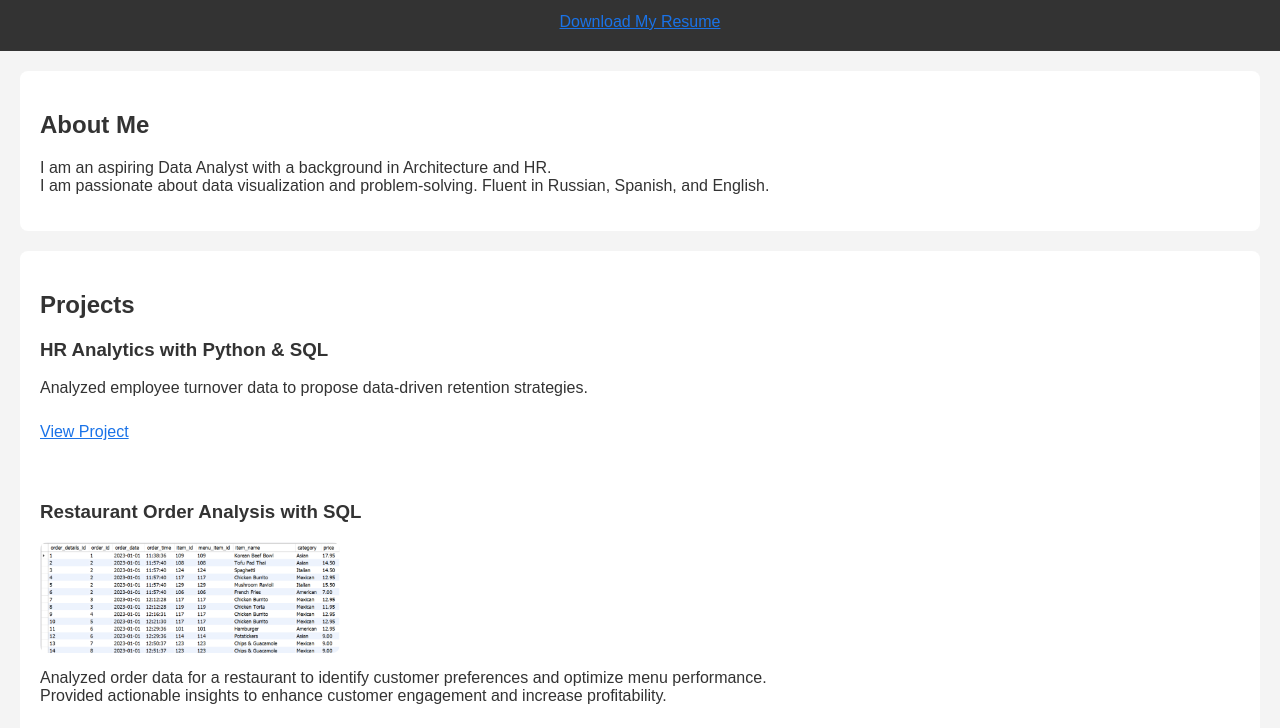
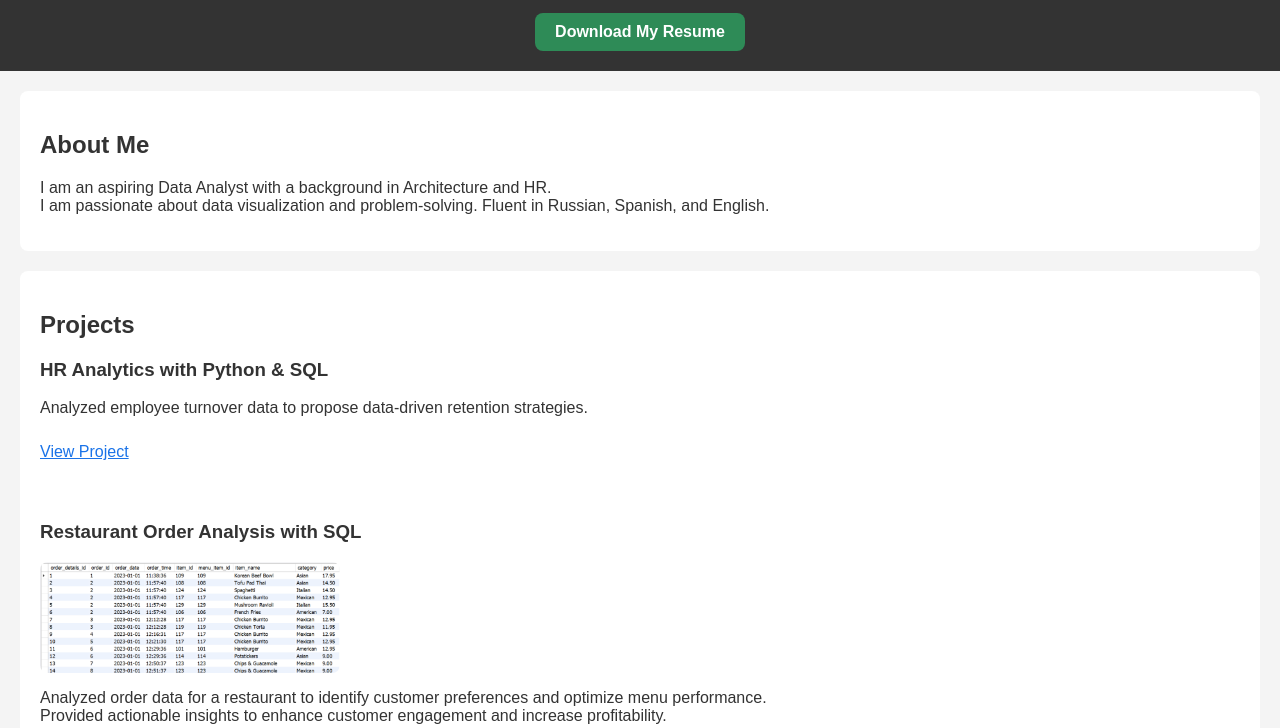
Before and after one commit to Obu541/Portfolio, a plain HTML site: page index.html in a window 1280 px wide. Shown: the part 296-1024 px from the top of the page. Drawn offline with Linux system fonts and the light colour scheme.

Commit message:
Update style.css

```diff
--- a/style.css
+++ b/style.css
@@ -65,3 +65,15 @@ footer {
   display: inline-block;
   margin-top: 10px;
 }
+.button {
+  display: inline-block;
+  background-color: #2e8b57;
+  color: white;
+  padding: 10px 20px;
+  border-radius: 8px;
+  text-decoration: none;
+  font-weight: bold;
+}
+.button:hover {
+  background-color: #246b45;
+}
```
